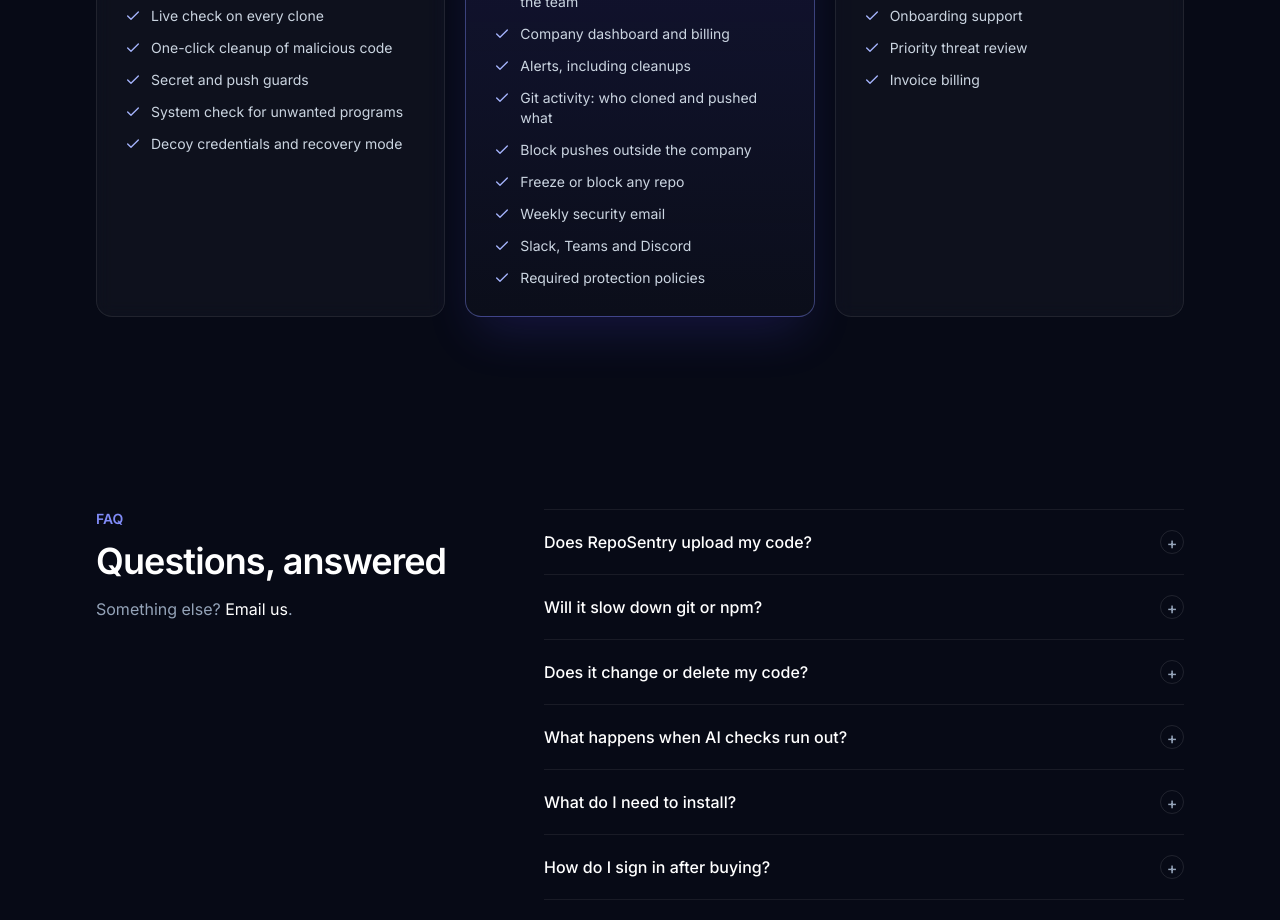
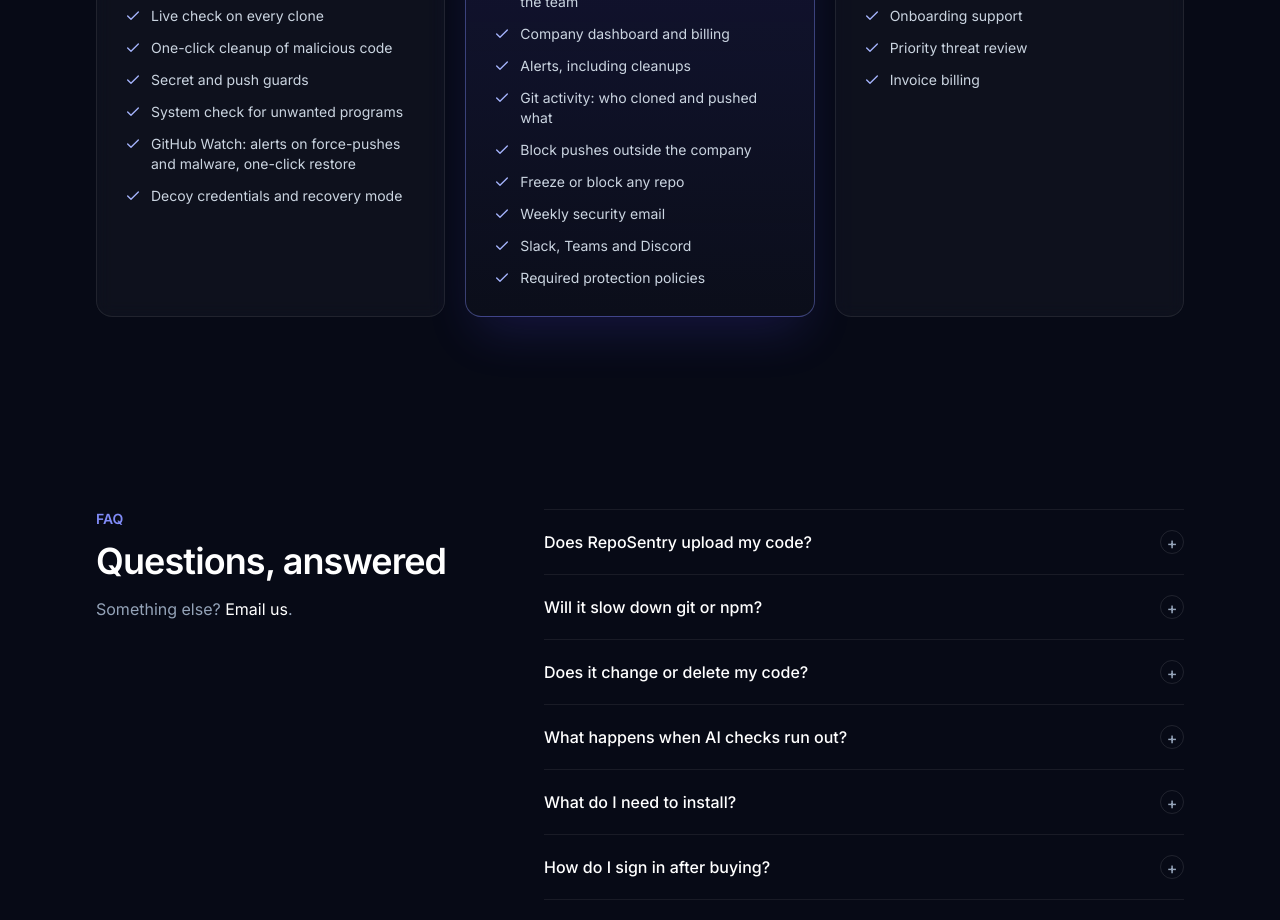
Before and after one commit to AHAdd40451/reposentry-releases, a Next.js app: page / in a window 1280 px wide. Shown: the part 6280-7200 px from the top of the page. Built offline with nearby package versions, Linux system fonts and the light colour scheme; no server answers.

Commit message:
Pricing: GitHub Watch on the individual plan

```diff
--- a/app/page.tsx
+++ b/app/page.tsx
@@ -289,7 +289,7 @@ function Pricing() {
       text: 'For developers who clone code from strangers.',
       cta: 'Start 7-day free trial',
       href: SIGNUP.individual,
-      features: ['Up to 2 computers', '100 AI checks a month', 'Live check on every clone', 'One-click cleanup of malicious code', 'Secret and push guards', 'System check for unwanted programs', 'Decoy credentials and recovery mode'],
+      features: ['Up to 2 computers', '100 AI checks a month', 'Live check on every clone', 'One-click cleanup of malicious code', 'Secret and push guards', 'System check for unwanted programs', 'GitHub Watch: alerts on force-pushes and malware, one-click restore', 'Decoy credentials and recovery mode'],
     },
     {
       name: 'Team',
```
